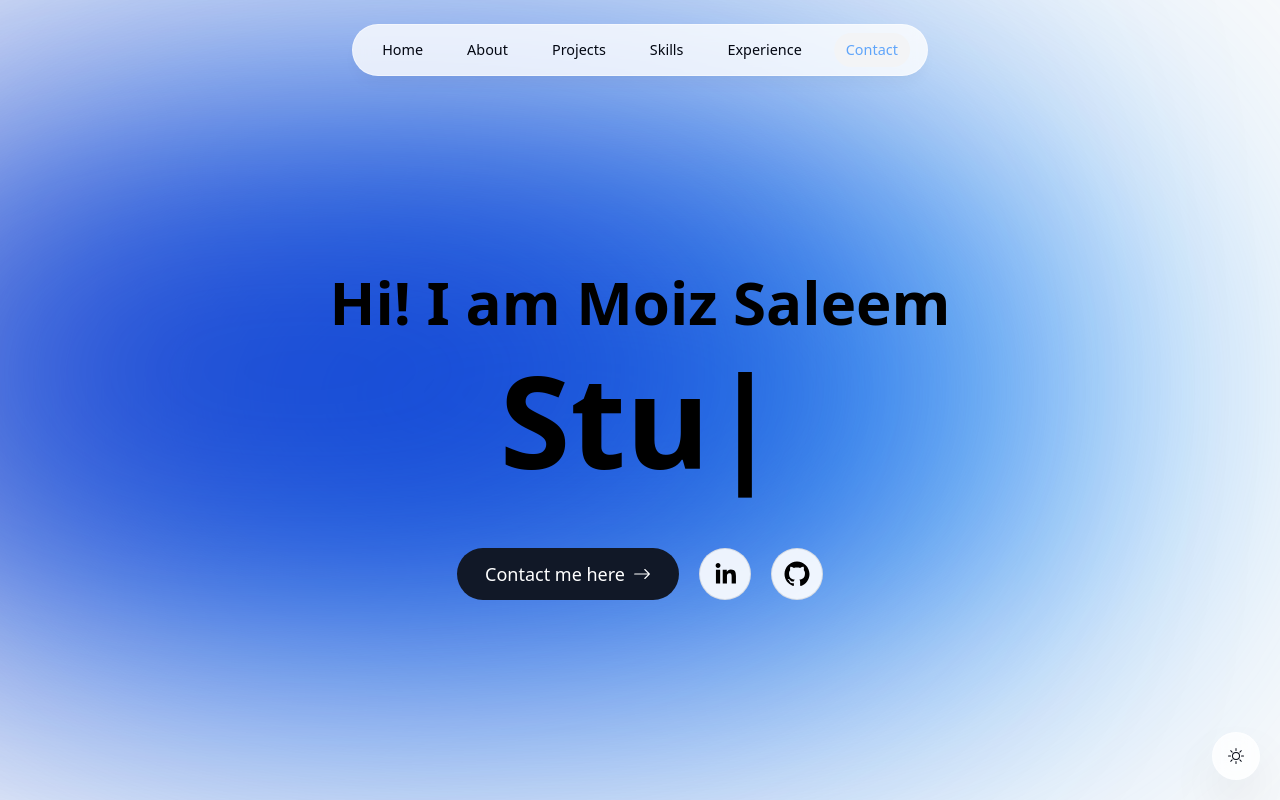
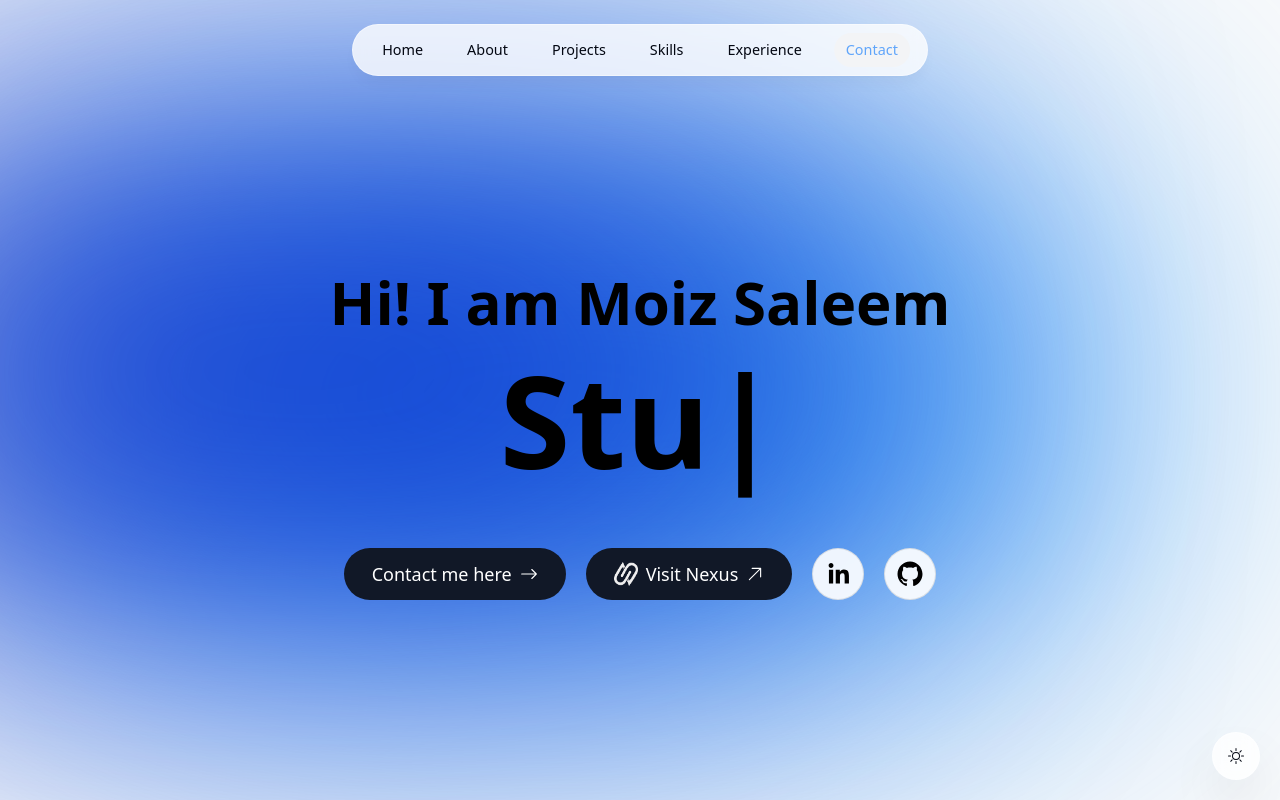
Before and after one commit to Moiz-16/nextjs-portfolio, a Next.js app: page / in a window 1280 px wide. Shown: the top 800 px of the page. Built offline with nearby package versions, Linux system fonts and the light colour scheme; no server answers.

Commit message:
added a button to visit nexus

```diff
--- a/components/about.tsx
+++ b/components/about.tsx
@@ -43,7 +43,7 @@ export default function About() {
       <p>
         I’m always eager to learn, collaborate, and contribute to projects at
         the intersection of technology and finance. Feel free to get in touch
-        via LinkedIn or email.
+        via LinkedIn or email!
       </p>
     </motion.section>
   );
--- a/components/intro.tsx
+++ b/components/intro.tsx
@@ -12,6 +12,8 @@ import { useSectionInView } from "@/lib/hooks";
 import { SocialIcon } from "react-social-icons";
 import { useTheme } from "@/context/theme-context";
 import { ReactTyped } from "react-typed";
+import { HiArrowUpRight } from "react-icons/hi2";
+import Image from "next/image";
 
 export default function Intro() {
   const { ref } = useSectionInView("Home", 0.5);
@@ -49,7 +51,7 @@ export default function Intro() {
         <Link
           href="#contact"
           className="group bg-gray-900 text-white px-7 py-3 flex
-            items-center  gap-2 rounded-full outline-none focus:scale-110 hover:scale-110
+            items-center gap-2 rounded-full outline-none focus:scale-110 hover:scale-110
             hover:bg-gray-950 active:scale-105 transition"
           onClick={() => {
             setActiveSection("Contact");
@@ -57,8 +59,30 @@ export default function Intro() {
           }}
         >
           Contact me here{" "}
-          <BsArrowRight className="group-hover:opacity-60 group-hover:translate-x-2 transition " />
+          <BsArrowRight className="group-hover:opacity-60 group-hover:translate-x-2 transition" />
         </Link>
+
+        <a
+          href="https://nexustracker.tech"
+          target="_blank"
+          rel="noopener noreferrer"
+          className="group bg-gray-900 text-white px-7 py-3 flex
+            items-center gap-2 rounded-full outline-none focus:scale-110 hover:scale-110
+            hover:bg-gray-950 active:scale-105 transition"
+        >
+          <div className="flex items-center gap-2">
+            <Image
+              src="/Nexus_Small_White.png"
+              alt="Nexus Logo"
+              width={24}
+              height={24}
+              className="w-6 h-6"
+            />
+            Visit Nexus{" "}
+            <HiArrowUpRight className="group-hover:opacity-60 group-hover:translate-x-1 group-hover:-translate-y-1 transition" />
+          </div>
+        </a>
+
         <div
           className="bg-white bg-opacity-90 flex items-center gap-2 rounded-full
             focus:scale-[1.15] hover:scale-[1.15] active:scale-105 transition cursor-pointer border
```
Also changed, not shown: public/Nexus_Small_White.png (added).
